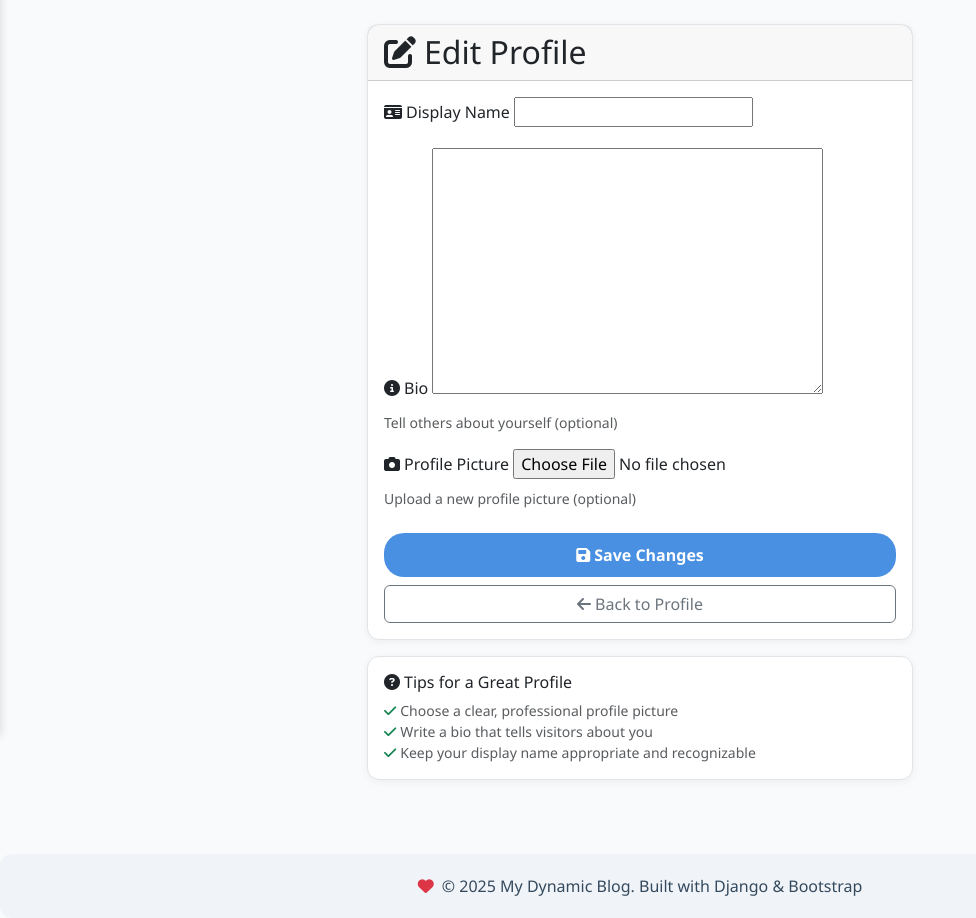
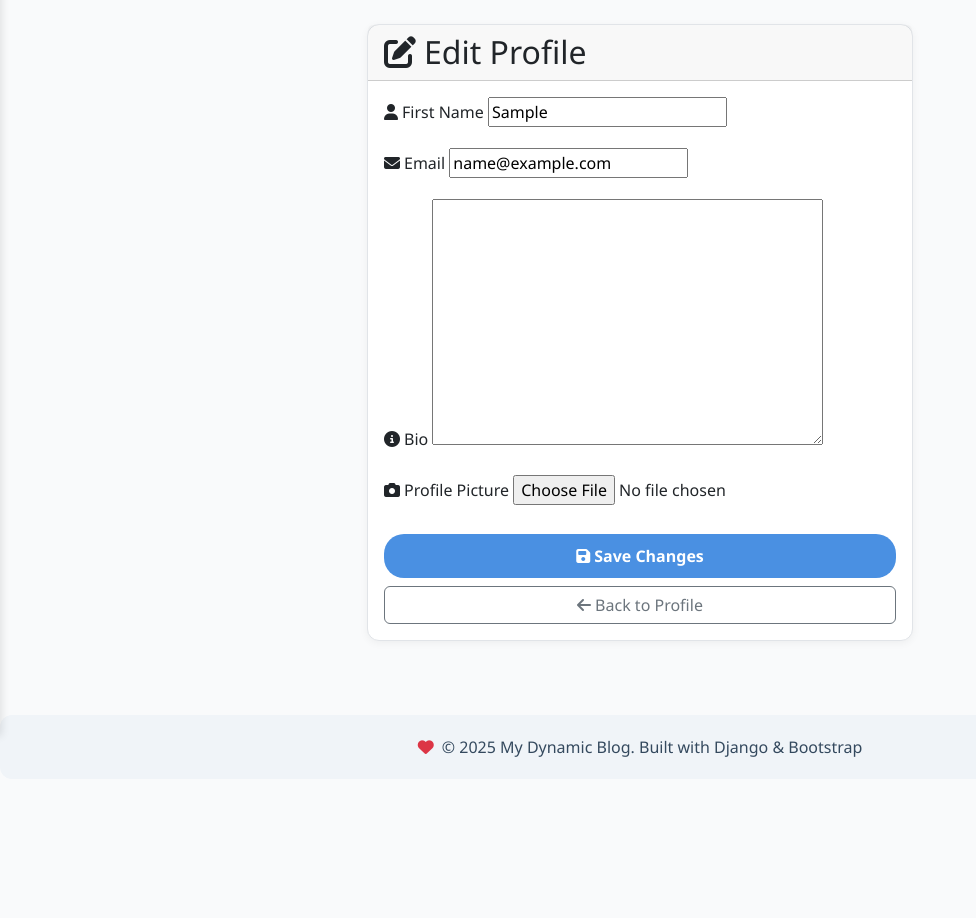
Before and after one commit to Hema0181/Blog-app, a Django app: page /profile/edit/ in a window 1280 px wide. Shown: the part 64-982 px from the top of the page, without its empty margins (0-976 px from the left). After the commit the page ends 821 px from the top, so only its background shows below. Run offline with Django 5.2, Linux system fonts and the light colour scheme; the visitor is signed in with stand-in values (Sample User, id 1); data comes from the database, SQL or seed files in the repository.

Commit message:
Fix profile image and bio display issue - Add MEDIA_URL/MEDIA_ROOT settings, update profile view and template

```diff
--- a/blog/forms.py
+++ b/blog/forms.py
@@ -1,17 +1,12 @@
 from django import forms
 from django.contrib.auth.models import User
 from django.contrib.auth.forms import UserCreationForm
-from .models import Post, Comment, Profile
+from .models import Post, Comment
 
 class SignUpForm(UserCreationForm):
     class Meta:
         model = User
         fields = ["username", "email", "password1", "password2"]
-
-class ProfileForm(forms.ModelForm):
-    class Meta:
-        model = Profile
-        fields = ["display_name", "bio", "profile_picture"]
 
 class PostForm(forms.ModelForm):
     class Meta:
@@ -22,3 +17,16 @@ class CommentForm(forms.ModelForm):
     class Meta:
         model = Comment
         fields = ["content"]
+
+class UserProfileForm(forms.ModelForm):
+    class Meta:
+        model = User
+        fields = ["first_name", "email"]
+
+from django import forms
+from .models import Profile
+
+class ProfileForm(forms.ModelForm):
+    class Meta:
+        model = Profile
+        fields = ["bio", "profile_picture"]
--- a/blog/models.py
+++ b/blog/models.py
@@ -1,26 +1,13 @@
 from django.db import models
 from django.contrib.auth.models import User
-from django.db.models.signals import post_save
-from django.dispatch import receiver
 
 class Profile(models.Model):
     user = models.OneToOneField(User, on_delete=models.CASCADE)
-    display_name = models.CharField(max_length=100, blank=True)
-    bio = models.TextField(blank=True)
+    bio = models.TextField(blank=True, null=True)
     profile_picture = models.ImageField(upload_to='profile_pics/', blank=True, null=True)
 
     def __str__(self):
         return f"{self.user.username}'s Profile"
-
-@receiver(post_save, sender=User)
-def create_or_update_user_profile(sender, instance, created, **kwargs):
-    if created:
-        Profile.objects.create(user=instance)
-    else:
-        try:
-            instance.profile.save()
-        except Profile.DoesNotExist:
-            Profile.objects.create(user=instance)
 
 class Post(models.Model):
     title = models.CharField(max_length=200)
--- a/blog/templates/blogs/edit_profile.html
+++ b/blog/templates/blogs/edit_profile.html
@@ -15,57 +15,67 @@
                 <form method="post" enctype="multipart/form-data">
                     {% csrf_token %}
 
-                    <!-- Display Name Field -->
+                    <!-- User Form Fields -->
                     <div class="mb-3">
-                        <label for="{{ form.display_name.id_for_label }}" class="form-label">
-                            <i class="fas fa-id-card me-1"></i>Display Name
+                        <label for="{{ user_form.first_name.id_for_label }}" class="form-label">
+                            <i class="fas fa-user me-1"></i>First Name
                         </label>
-                        {{ form.display_name }}
-                        {% if form.display_name.errors %}
+                        {{ user_form.first_name }}
+                        {% if user_form.first_name.errors %}
                             <div class="text-danger small">
-                                {% for error in form.display_name.errors %}
+                                {% for error in user_form.first_name.errors %}
                                     {{ error }}
                                 {% endfor %}
                             </div>
                         {% endif %}
                     </div>
 
-                    <!-- Bio Field -->
+                    <!-- Email Field -->
                     <div class="mb-3">
-                        <label for="{{ form.bio.id_for_label }}" class="form-label">
-                            <i class="fas fa-info-circle me-1"></i>Bio
+                        <label for="{{ user_form.email.id_for_label }}" class="form-label">
+                            <i class="fas fa-envelope me-1"></i>Email
                         </label>
-                        {{ form.bio }}
-                        {% if form.bio.errors %}
+                        {{ user_form.email }}
+                        {% if user_form.email.errors %}
                             <div class="text-danger small">
-                                {% for error in form.bio.errors %}
+                                {% for error in user_form.email.errors %}
                                     {{ error }}
                                 {% endfor %}
                             </div>
                         {% endif %}
-                        <div class="form-text">Tell others about yourself (optional)</div>
                     </div>
 
-                    <!-- Profile Picture Field -->
-                    <div class="mb-4">
-                        <label for="{{ form.profile_picture.id_for_label }}" class="form-label">
-                            <i class="fas fa-camera me-1"></i>Profile Picture
+                    <!-- Profile Form Fields -->
+                    <div class="mb-3">
+                        <label for="{{ profile_form.bio.id_for_label }}" class="form-label">
+                            <i class="fas fa-info-circle me-1"></i>Bio
                         </label>
-                        {{ form.profile_picture }}
-                        {% if form.profile_picture.errors %}
+                        {{ profile_form.bio }}
+                        {% if profile_form.bio.errors %}
                             <div class="text-danger small">
-                                {% for error in form.profile_picture.errors %}
+                                {% for error in profile_form.bio.errors %}
                                     {{ error }}
                                 {% endfor %}
                             </div>
                         {% endif %}
-                        <div class="form-text">Upload a new profile picture (optional)</div>
+                    </div>
 
-                        <!-- Current Profile Picture Preview -->
-                        {% if profile.profile_picture %}
+                    <div class="mb-4">
+                        <label for="{{ profile_form.profile_picture.id_for_label }}" class="form-label">
+                            <i class="fas fa-camera me-1"></i>Profile Picture
+                        </label>
+                        {{ profile_form.profile_picture }}
+                        {% if profile_form.profile_picture.errors %}
+                            <div class="text-danger small">
+                                {% for error in profile_form.profile_picture.errors %}
+                                    {{ error }}
+                                {% endfor %}
+                            </div>
+                        {% endif %}
+                        {% if user.profile.profile_picture %}
                         <div class="mt-2">
                             <small class="text-muted">Current profile picture:</small><br>
-                            <img src="{{ profile.profile_picture.url }}"
+                            <img src="{{ user.profile.profile_picture.url }}"
                                  alt="Current Profile Picture"
                                  style="width: 80px; height: 80px; object-fit: cover; border-radius: 50%; border: 2px solid #667eea;">
                         </div>
@@ -84,20 +94,6 @@
                 </form>
             </div>
         </div>
-
-        <!-- Help Section -->
-        <div class="card mt-3">
-            <div class="card-body">
-                <h6 class="card-title">
-                    <i class="fas fa-question-circle me-1"></i>Tips for a Great Profile
-                </h6>
-                <ul class="list-unstyled small text-muted mb-0">
-                    <li><i class="fas fa-check text-success me-1"></i>Choose a clear, professional profile picture</li>
-                    <li><i class="fas fa-check text-success me-1"></i>Write a bio that tells visitors about you</li>
-                    <li><i class="fas fa-check text-success me-1"></i>Keep your display name appropriate and recognizable</li>
-                </ul>
-            </div>
-        </div>
     </div>
 </div>
 {% endblock %}
--- a/blog/templates/blogs/profile.html
+++ b/blog/templates/blogs/profile.html
@@ -25,9 +25,9 @@
                 <!-- Username -->
                 <h3 class="mb-2">{{ profile.user.username }}</h3>
 
-                <!-- Display Name -->
-                {% if profile.display_name %}
-                    <h5 class="text-muted mb-3">{{ profile.display_name }}</h5>
+                <!-- Full Name -->
+                {% if profile.user.first_name %}
+                    <h5 class="text-muted mb-3">{{ profile.user.first_name }} {{ profile.user.last_name }}</h5>
                 {% endif %}
 
                 <!-- Bio Section -->
--- a/blog/views.py
+++ b/blog/views.py
@@ -3,7 +3,7 @@ from django.contrib.auth.decorators import login_required
 from django.contrib.auth import logout as django_logout
 from django.http import HttpResponseRedirect
 from django.urls import reverse
-from .forms import SignUpForm, PostForm, CommentForm, ProfileForm
+from .forms import SignUpForm, PostForm, CommentForm
 from .models import Post
 
 def home(request):
@@ -38,21 +38,45 @@ def create_post(request):
 
 @login_required
 def profile_view(request):
-    profile = request.user.profile
     user_posts = Post.objects.filter(author=request.user).order_by("-created_at")
-    return render(request, "blogs/profile.html", {"profile": profile, "user_posts": user_posts})
+    try:
+        profile = request.user.profile
+    except:
+        from .models import Profile
+        profile = Profile.objects.create(user=request.user)
+    return render(request, "blogs/profile.html", {"user_posts": user_posts, "profile": profile})
+
+from django.urls import reverse
+
+from .forms import UserProfileForm
+
+from .forms import ProfileForm
 
 @login_required
 def edit_profile(request):
-    profile = request.user.profile
+    user = request.user
+    try:
+        profile = user.profile
+    except:
+        from .models import Profile
+        profile = Profile.objects.create(user=user)
+
     if request.method == "POST":
-        form = ProfileForm(request.POST, request.FILES, instance=profile)
-        if form.is_valid():
-            form.save()
+        user_form = UserProfileForm(request.POST, instance=user)
+        profile_form = ProfileForm(request.POST, request.FILES, instance=profile)
+        if user_form.is_valid() and profile_form.is_valid():
+            user_form.save()
+            profile_form.save()
             return redirect("profile")
     else:
-        form = ProfileForm(instance=profile)
-    return render(request, "blogs/edit_profile.html", {"form": form})
+        user_form = UserProfileForm(instance=user)
+        profile_form = ProfileForm(instance=profile)
+
+    context = {
+        "user_form": user_form,
+        "profile_form": profile_form,
+    }
+    return render(request, "blogs/edit_profile.html", context)
 
 @login_required
 def edit_post(request, pk):
--- a/blogproject/settings.py
+++ b/blogproject/settings.py
@@ -40,7 +40,6 @@ INSTALLED_APPS = [
     'django.contrib.messages',
     'django.contrib.staticfiles',
     'blog',
-    'silk',
 ]
 
 MIDDLEWARE = [
@@ -122,13 +121,12 @@ USE_TZ = True
 STATIC_URL = 'static/'
 
 # Media files (User uploaded files)
-# https://docs.djangoproject.com/en/5.2/topics/files/
-
 MEDIA_URL = '/media/'
 MEDIA_ROOT = BASE_DIR / 'media'
 
 # Authentication settings
 LOGIN_URL = 'login'
+LOGIN_REDIRECT_URL = 'profile'
 LOGOUT_REDIRECT_URL = 'home'
 
 # Default primary key field type
--- a/blogproject/urls.py
+++ b/blogproject/urls.py
@@ -1,22 +1,5 @@
-"""
-URL configuration for blogproject project.
-
-The `urlpatterns` list routes URLs to views. For more information please see:
-    https://docs.djangoproject.com/en/5.2/topics/http/urls/
-Examples:
-Function views
-    1. Add an import:  from my_app import views
-    2. Add a URL to urlpatterns:  path('', views.home, name='home')
-Class-based views
-    1. Add an import:  from other_app.views import Home
-    2. Add a URL to urlpatterns:  path('', Home.as_view(), name='home')
-Including another URLconf
-    1. Import the include() function: from django.urls import include, path
-    2. Add a URL to urlpatterns:  path('blog/', include('blog.urls'))
-"""
 from django.contrib import admin
 from django.urls import path, include
-from django.contrib.auth import views as auth_views
 from django.conf import settings
 from django.conf.urls.static import static
 
@@ -25,6 +8,5 @@ urlpatterns = [
     path('', include('blog.urls')),
 ]
 
-# Serve media files during development
 if settings.DEBUG:
     urlpatterns += static(settings.MEDIA_URL, document_root=settings.MEDIA_ROOT)
```
Also changed, not shown: CRUD_COMPLETED.md (added, +65 -0 lines), CRUD_TODO.md (added, +32 -0 lines), TODO.md (added, +26 -0 lines), blog/migrations/0002_profile.py, blog/migrations/0003_remove_profile_display_name.py (added), profile_pics/do.jpg (added), profile_pics/image.jpg (added).
